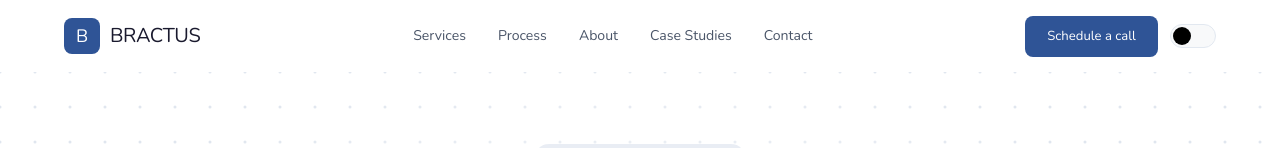
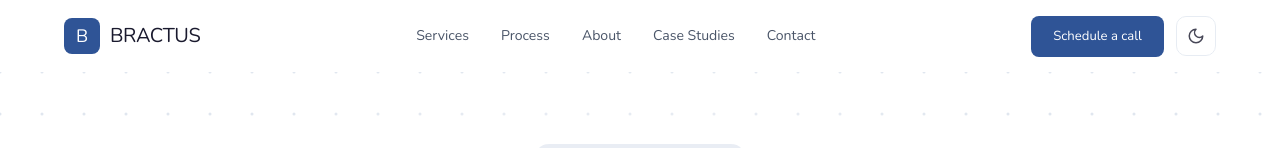
Before and after one commit to devvv18/Bractus, a Next.js app in the folder bractus-frontend/: page / in a window 1280 px wide. Shown: the top 148 px of the page. Built offline with nearby package versions, Linux system fonts and the light colour scheme.

Commit message:
dual cards better

```diff
--- a/bractus-frontend/src/app/components/DualCards.js
+++ b/bractus-frontend/src/app/components/DualCards.js
@@ -12,9 +12,9 @@
 
     let animationFrameId
     let particles = []
-    const friction = 0.94
-    const spring = 0.003
-    const particleSpacing = 6
+    const friction = 0.96 // Smoother, more fluid
+    const spring = 0.002 // Gentler movement
+    const particleSpacing = 8 // Perfect balance of clarity and cleanliness
     const dotRadius = 1.5 // Matched with Hero section
 
     const resize = () => {
@@ -100,7 +100,7 @@
 
     let time = 0
     const render = () => {
-      time += 0.015 // Significantly slowed for a graceful 'Gemini' drift
+      time += 0.006 // Final polished 'Gemini' speed
       ctx.clearRect(0, 0, canvas.width, canvas.height)
 
       for (let i = 0; i < particles.length; i++) {
--- a/bractus-frontend/src/app/components/Hero.js
+++ b/bractus-frontend/src/app/components/Hero.js
@@ -41,7 +41,7 @@
     window.addEventListener('mouseout', handleMouseLeave)
 
     // Grid Setup
-    const spacing = 35
+    const spacing = 42 // Cleaner grid, zero clutter
     let dots = []
 
     const initGrid = () => {
@@ -89,12 +89,12 @@
         }
 
         // Spring force pulling back to origin
-        dot.vx += (dot.ox - dot.x) * 0.04
-        dot.vy += (dot.oy - dot.y) * 0.04
+        dot.vx += (dot.ox - dot.x) * 0.02
+        dot.vy += (dot.oy - dot.y) * 0.02
 
         // Friction
-        dot.vx *= 0.84
-        dot.vy *= 0.84
+        dot.vx *= 0.92
+        dot.vy *= 0.92
 
         dot.x += dot.vx
         dot.y += dot.vy
--- a/bractus-frontend/src/app/components/Navbar.js
+++ b/bractus-frontend/src/app/components/Navbar.js
@@ -71,7 +71,13 @@
         <div style={{ display: 'flex', alignItems: 'center', gap: 12 }}>
           <a href={`mailto:${contactEmail}?subject=Schedule%20a%20Call%20with%20Bractus&body=Hello%20Bractus%20Team%2C%0A%0AI%20would%20like%20to%20schedule%20a%20call%20to%20discuss%20how%20your%20technology%20services%20can%20help%20my%20organization.%0A%0ALooking%20forward%20to%20hearing%20from%20you%21`} className="btn-primary btn-sm hide-mobile" style={{ fontSize: '0.82rem', padding: '10px 22px' }}>Schedule a call</a>
 
-          <button onClick={toggle} className="theme-toggle" aria-label="Toggle theme" title="Toggle Theme" />
+          <button onClick={toggle} className="theme-toggle-btn" aria-label="Toggle theme" title="Toggle Theme">
+            {theme === 'light' ? (
+              <svg width="20" height="20" viewBox="0 0 24 24" fill="none" stroke="currentColor" strokeWidth="2" strokeLinecap="round" strokeLinejoin="round"><path d="M12 3a6 6 0 0 0 9 9 9 9 0 1 1-9-9Z"></path></svg>
+            ) : (
+              <svg width="20" height="20" viewBox="0 0 24 24" fill="none" stroke="currentColor" strokeWidth="2" strokeLinecap="round" strokeLinejoin="round"><circle cx="12" cy="12" r="5"></circle><line x1="12" y1="1" x2="12" y2="3"></line><line x1="12" y1="21" x2="12" y2="23"></line><line x1="4.22" y1="4.22" x2="5.64" y2="5.64"></line><line x1="18.36" y1="18.36" x2="19.78" y2="19.78"></line><line x1="1" y1="12" x2="3" y2="12"></line><line x1="21" y1="12" x2="23" y2="12"></line><line x1="4.22" y1="19.78" x2="5.64" y2="18.36"></line><line x1="18.36" y1="5.64" x2="19.78" y2="4.22"></line></svg>
+            )}
+          </button>
 
           {/* Hamburger */}
           <button className="show-mobile" onClick={() => setMobileOpen(o => !o)}
--- a/bractus-frontend/src/app/globals.css
+++ b/bractus-frontend/src/app/globals.css
@@ -269,38 +269,39 @@
 }
 
 /* ═══════════════════════════════════════════════════
-   PROFESSIONAL THEME TOGGLE
+   PROFESSIONAL THEME TOGGLE (ICON VERSION)
    ═══════════════════════════════════════════════════ */
-.theme-toggle {
-  position: relative;
-  width: 46px;
-  height: 24px;
-  background: var(--bg-alt);
+.theme-toggle-btn {
+  background: transparent;
   border: 1px solid var(--border);
-  border-radius: 20px;
-  cursor: pointer;
-  outline: none;
-  transition: all 0.3s ease;
-  flex-shrink: 0;
+  color: var(--text);
+  width: 40px;
+  height: 40px;
+  border-radius: 10px;
   display: flex;
   align-items: center;
+  justify-content: center;
+  cursor: pointer;
+  transition: all 0.2s cubic-bezier(0.4, 0, 0.2, 1);
+  padding: 0;
+  opacity: 0.8;
 }
 
-.theme-toggle::after {
-  content: '';
-  position: absolute;
-  top: 2px;
-  left: 2px;
+.theme-toggle-btn:hover {
+  opacity: 1;
+  background: var(--bg-alt);
+  border-color: var(--text-muted);
+  transform: translateY(-1px);
+}
+
+.theme-toggle-btn svg {
   width: 18px;
   height: 18px;
-  border-radius: 50%;
-  background: #000; /* Monochromatic black */
-  transition: transform 0.4s cubic-bezier(.34, 1.56, .64, 1);
+  transition: transform 0.3s ease;
 }
 
-[data-theme="dark"] .theme-toggle::after {
-  transform: translateX(22px);
-  background: #fff; /* Monochromatic white */
+.theme-toggle-btn:active {
+  transform: translateY(0) scale(0.95);
 }
 
 /* ═══════════════════════════════════════════════════
```
